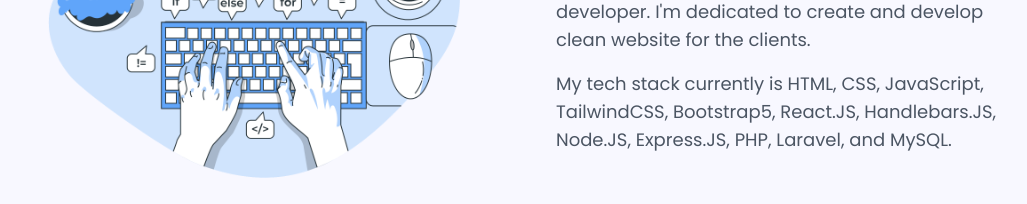
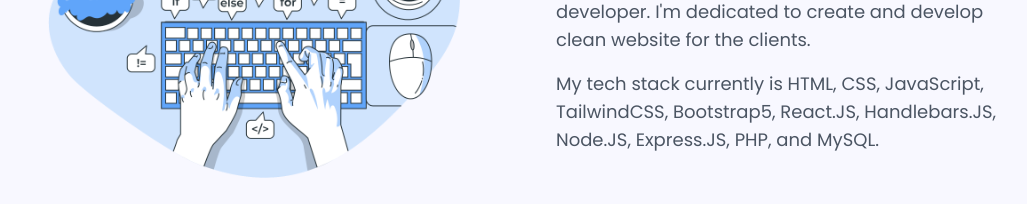
Before and after one commit to mikefillar/mikefillar.github.io, a React (Create React App) app: page / in a window 1280 px wide. Shown: the part 1023-1227 px from the top of the page, without its empty margins (124-1151 px from the left). Built offline with nearby package versions, Linux system fonts and the light colour scheme.

Commit message:
file updated

```diff
--- a/src/Components/About.js
+++ b/src/Components/About.js
@@ -21,8 +21,8 @@
         </p>
         <p className=" text-gray-600 text-sm sm:text-base semilarge:text-lg large:text-xl">
           My tech stack currently is HTML, CSS, JavaScript, TailwindCSS,
-          Bootstrap5, React.JS, Handlebars.JS, Node.JS, Express.JS, PHP,
-          Laravel, and MySQL.
+          Bootstrap5, React.JS, Handlebars.JS, Node.JS, Express.JS, PHP, and
+          MySQL.
         </p>
       </div>
     </section>
--- a/src/Components/HomeNew.js
+++ b/src/Components/HomeNew.js
@@ -14,7 +14,7 @@
     { linkName: "Node.JS" },
     { linkName: "Express.JS" },
     { linkName: "PHP" },
-    { linkName: "Laravel" },
+    // { linkName: "Laravel" },
     { linkName: "MySQL" },
   ];
   return (
```
